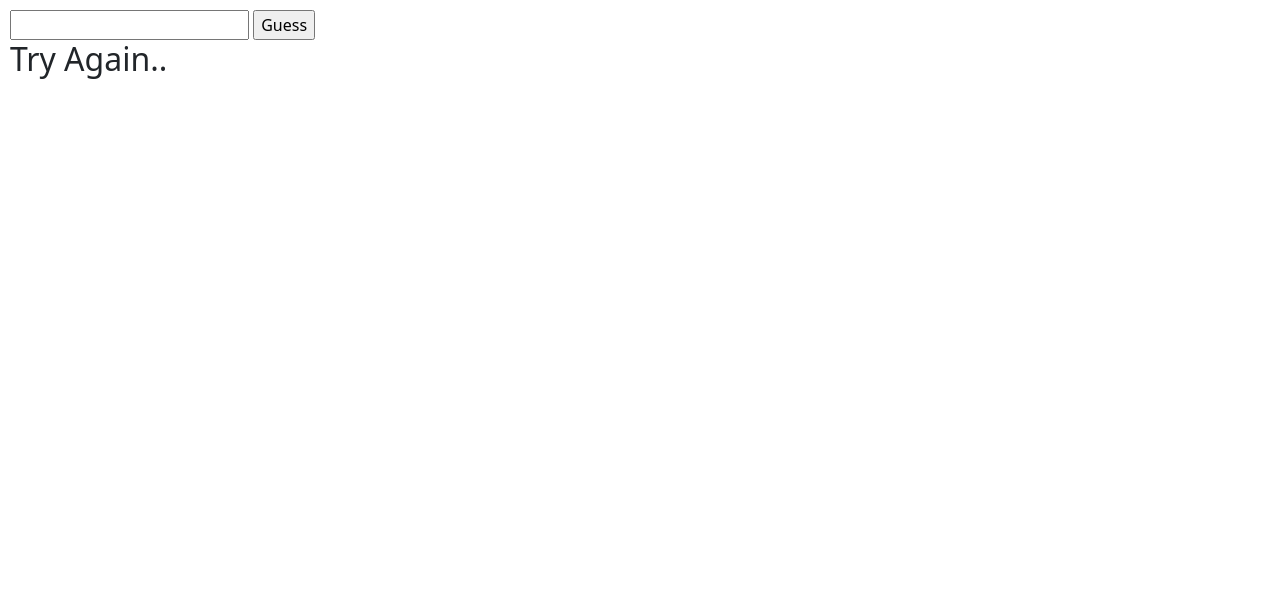
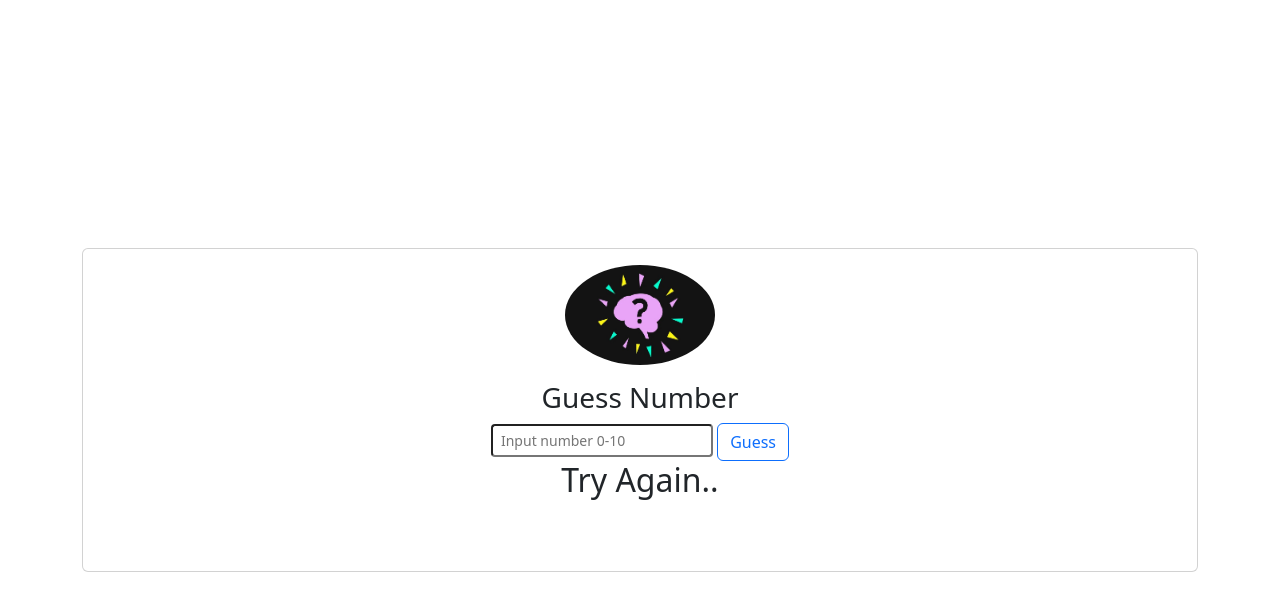
Before and after one commit to kesharaIndukumara/it-module-day08, a plain HTML site: page index.html in a window 1280 px wide. Both pictures are taken after a click on the button "Guess". Drawn offline with nearby package versions, Linux system fonts and the light colour scheme.

Commit message:
js-game-styles

```diff
--- a/app.js
+++ b/app.js
@@ -1,15 +1,26 @@
-const number = 20;
+// const number = 20;
+let number = Math.floor(Math.random() * 10);
+console.log(number);
+
+function resetNumber(){
+    number = Math.floor(Math.random() * 10);
+}
 
 function isCorrectGuess(num) {
     num = parseInt(num);
 
     if(num == number){
+        document.getElementById("txt-number").value = "";
+        resetNumber()
         return "Congratulations! You guessed the correct number.";
     }else if(num < number){
+        document.getElementById("txt-number").value = "";
         return "Your guess is too low. Try again!";
     }else if(num > number){
+        document.getElementById("txt-number").value = "";
         return "Your guess is too high. Try again!";
     }else{
+        document.getElementById("txt-number").value = "";
         return "Try Again..";
     }
 }
--- a/index.html
+++ b/index.html
@@ -11,12 +11,30 @@
       crossorigin="anonymous"
     />
   </head>
-  <body style="margin: 10px;">
+  <body style="margin: 10px">
+    <div class="container d-flex justify-content-center align-items-center min-vh-100">
+      <div class="card profile-card w-100">
+        <div class="card-body text-center">
+          <img
+            src="./img/ezgif-175289f8d7ec3d.jpg"
+            width="150"
+            height="100"
+            alt="User Profile"
+            class="rounded-circle profile-img mb-3"
+          />
+          <h3 class="card-title mb-2">Guess Number</h3>
+          <!-- <p class="card-text text-muted mb-3">Input number 1-10</p> -->
+          <input type="number" class="form-control-sm" id="txt-number" placeholder="Input number 0-10"/>
+          <input type="button" class="btn btn-outline-primary" value="Guess" id="btn-guess" />
 
-    <input type="number" id="txt-number" />
-    <input type="button" value="Guess" id="btn-guess" />
-
-    <h2 id="element-h2">Hi...Please input your guess</h2>
+          <h2 id="element-h2"></h2>
+          <div class="social-icons mb-4">
+            <a href="#" class="me-2"><i class="bi bi-facebook"></i></a>
+            <a href="#"><i class="bi bi-instagram"></i></a>
+          </div>
+        </div>
+      </div>
+    </div>
 
     <script src="./app.js"></script>
   </body>
```
Also changed, not shown: img/ezgif-175289f8d7ec3d.jpg (added).
